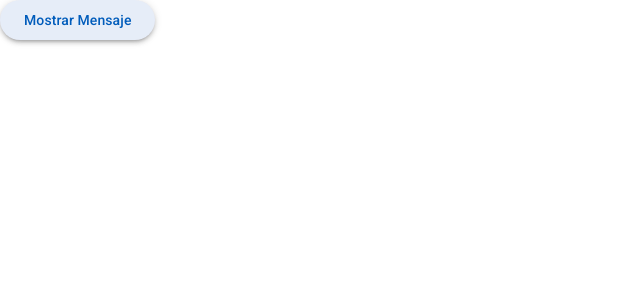
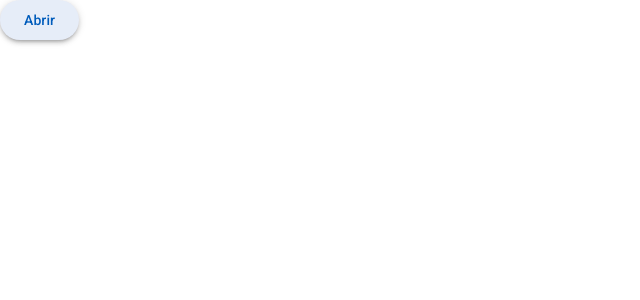
Before and after one commit to salva-daw/Angular_Modal, an Angular app: page / in a window 1280 px wide. Shown: the top 300 px of the page, without its empty margins (0-640 px from the left). Built offline with nearby package versions, Linux system fonts and the light colour scheme.

Commit message:
Modificacion

```diff
--- a/src/app/app.component.html
+++ b/src/app/app.component.html
@@ -1,2 +1,2 @@
-<button mat-raised-button color="primary" (click)="abrirDialogo()">Mostrar Mensaje</button>
+<button mat-raised-button color="primary" (click)="abrirDialogo()">Abrir</button>
 <router-outlet />
```
Also changed, not shown: 1 other file (tests, documents, lock files or other folders).
